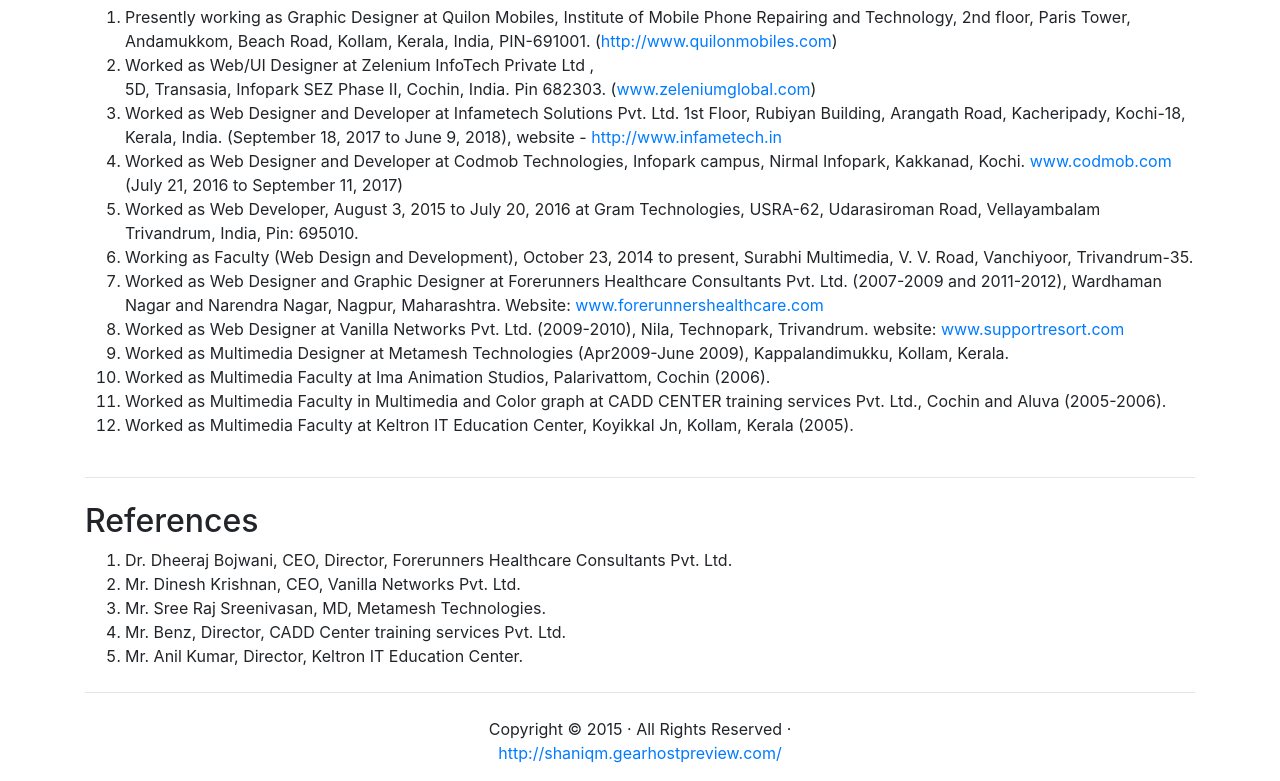
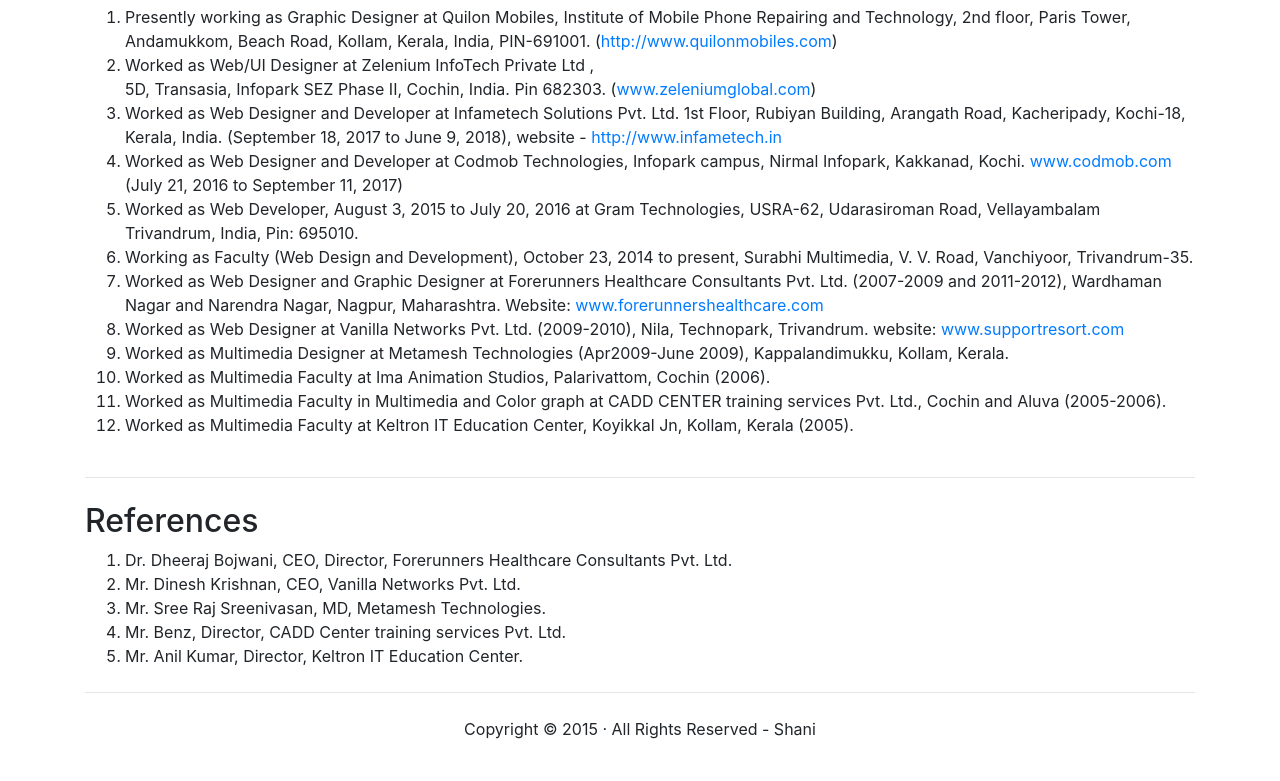
Before and after one commit to Shani-QM/Shani-QM.github.io, a plain HTML site: page index.html in a window 1280 px wide. Shown: the part 2891-3672 px from the top of the page. After the commit the page ends 3648 px from the top, so only its background shows below. Drawn offline with Linux system fonts and the light colour scheme.

Commit message:
index and css files updated

```diff
--- a/index.html
+++ b/index.html
@@ -227,7 +227,7 @@
         <hr class="my-4">
 		   </div>
           <div class="text-center col-lg-6 offset-lg-3">
-             <p>Copyright &copy; 2015 &middot; All Rights Reserved &middot; <a href="http://shaniqm.gearhostpreview.com/" >http://shaniqm.gearhostpreview.com/</a></p>
+             <p>Copyright &copy; 2015 &middot; All Rights Reserved - Shani</p>
           </div>
        </div>
     </div>
```
Also changed, not shown: css/bootstrap-4.0.0.scss (line endings or trailing spaces).
